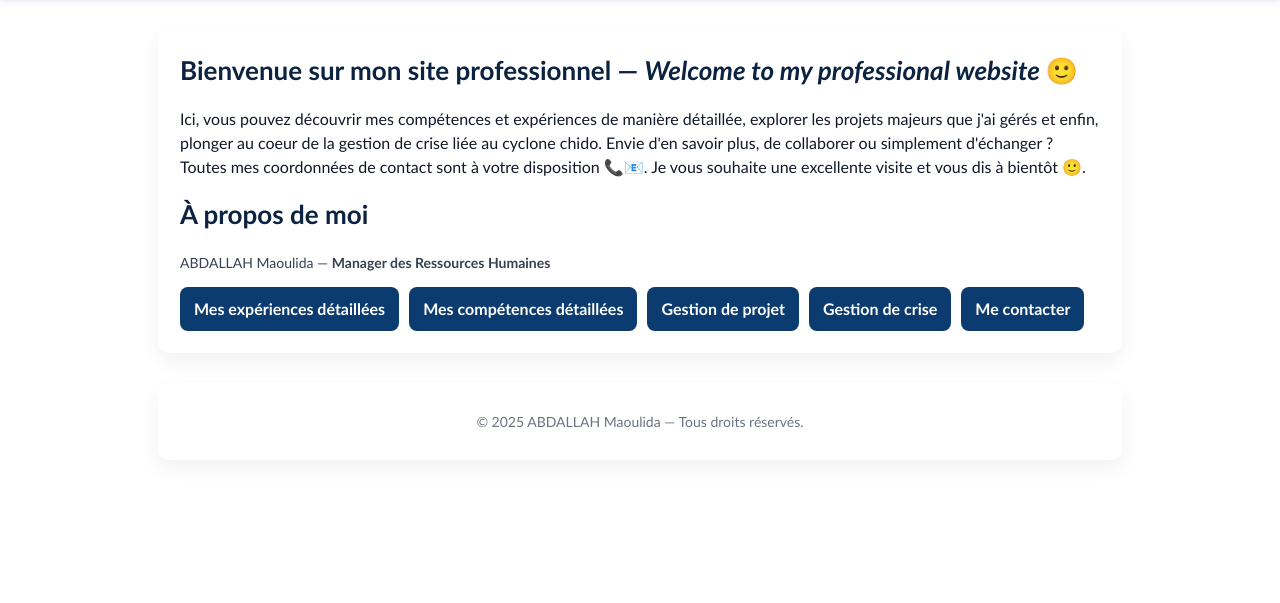
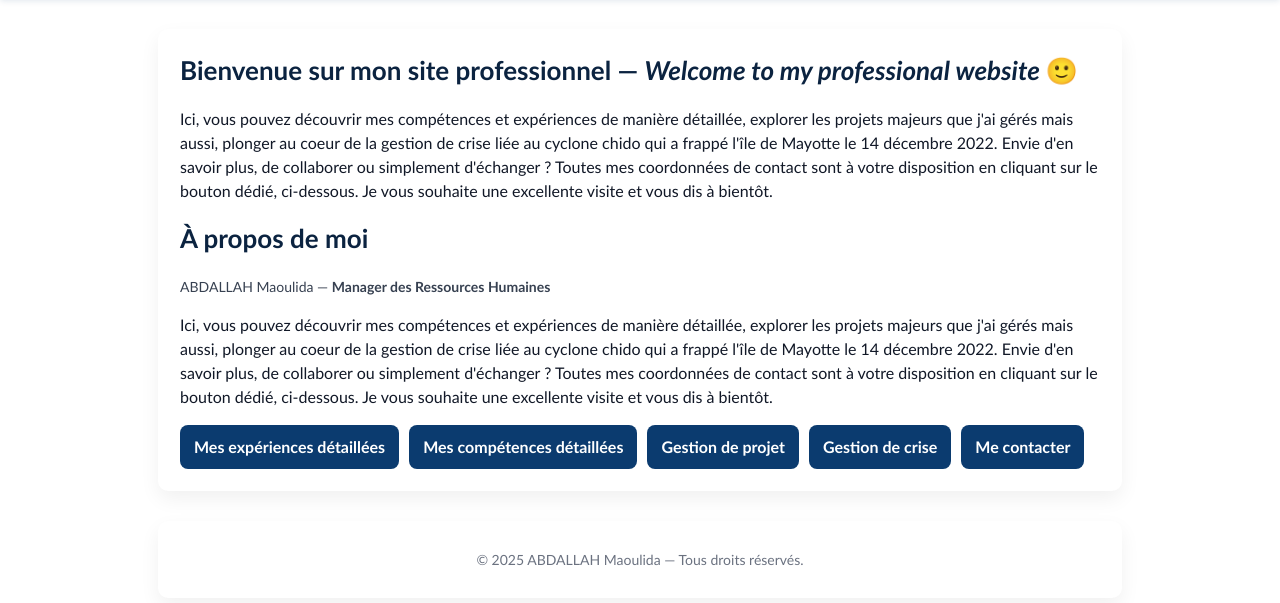
Before and after one commit to maoulida-abd/mon-site-pro, a plain HTML site: page index.html in a window 1280 px wide. Shown: the part 97-700 px from the top of the page. Drawn offline with Linux system fonts and the light colour scheme.

Commit message:
Update introduction paragraph in index.html

```diff
--- a/index.html
+++ b/index.html
@@ -22,11 +22,14 @@
 <div class="container">
   <div class="card">
     <h1>Bienvenue sur mon site professionnel — <em>Welcome to my professional website </em> 🙂</h1>
-    <p>Ici, vous pouvez découvrir mes compétences et expériences de manière détaillée, explorer les projets majeurs que j'ai gérés et enfin, plonger au coeur de la gestion de crise liée au cyclone chido.
-    Envie d'en savoir plus, de collaborer ou simplement d'échanger ? Toutes mes coordonnées de contact sont à votre disposition 📞📧.
-    Je vous souhaite une excellente visite et vous dis à bientôt 🙂.</p>
+    <p>Ici, vous pouvez découvrir mes compétences et expériences de manière détaillée, explorer les projets majeurs que j'ai gérés mais aussi, plonger au coeur de la gestion de crise liée au cyclone chido qui a frappé l'île de Mayotte le 14 décembre 2022.
+    Envie d'en savoir plus, de collaborer ou simplement d'échanger ? Toutes mes coordonnées de contact sont à votre disposition en cliquant sur le bouton dédié, ci-dessous.
+    Je vous souhaite une excellente visite et vous dis à bientôt.</p>
     <h1>À propos de moi</h1>
     <p class="small">ABDALLAH Maoulida — <strong>Manager des Ressources Humaines</strong></p>
+    <p>Ici, vous pouvez découvrir mes compétences et expériences de manière détaillée, explorer les projets majeurs que j'ai gérés mais aussi, plonger au coeur de la gestion de crise liée au cyclone chido qui a frappé l'île de Mayotte le 14 décembre 2022.
+    Envie d'en savoir plus, de collaborer ou simplement d'échanger ? Toutes mes coordonnées de contact sont à votre disposition en cliquant sur le bouton dédié, ci-dessous.
+    Je vous souhaite une excellente visite et vous dis à bientôt.</p>
     <div class="buttons">
       <a class="btn" href="experiences.html">Mes expériences détaillées</a>
       <a class="btn" href="competences.html">Mes compétences détaillées</a>
```
